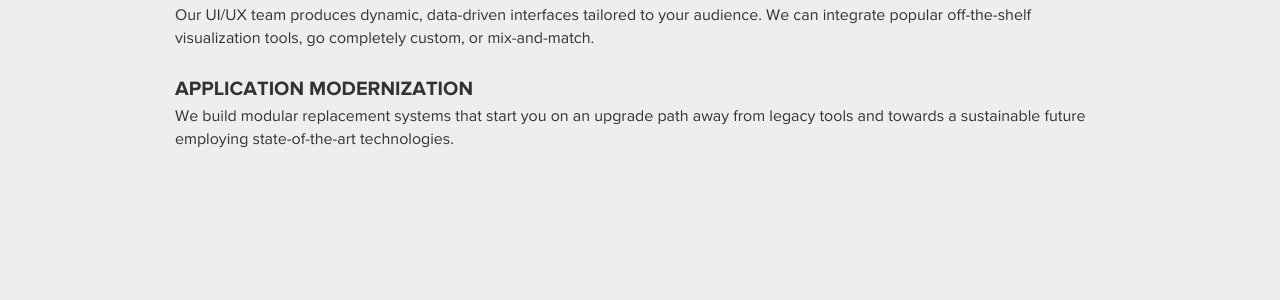
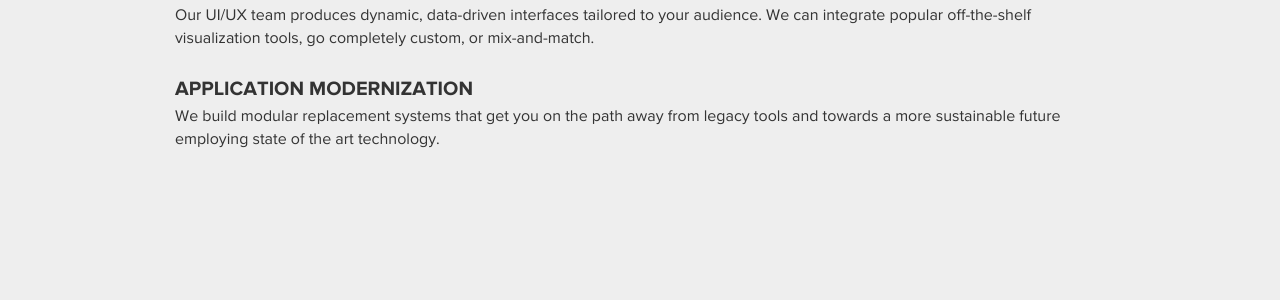
Before and after one commit to isabella232/captivationsoftware.github.io-archive, a Jekyll site: the page built from what-we-do.html, in a window 1280 px wide. Shown: the part 348-648 px from the top of the page. Built offline with Jekyll 4.4.1, drawn with Linux system fonts in a browser that asks for light colours; nearby versions of some CDN libraries; some web fonts are replaced.

Commit message:
better copy

```diff
--- a/what-we-do.html
+++ b/what-we-do.html
@@ -14,7 +14,7 @@ heading: 'What We Do'
     <p>Our UI/UX team produces dynamic, data-driven interfaces tailored to your audience. We can integrate popular off-the-shelf visualization tools, go completely custom, or mix-and-match.</p>
 
     <h3>Application Modernization</h3>
-    <p>We build modular replacement systems that start you on an upgrade path away from legacy tools and towards a sustainable future employing state-of-the-art technologies.</p>
+    <p>We build modular replacement systems that get you on the path away from legacy tools and towards a more sustainable future employing state of the art technology.</p>
 
   </div>
 </div>
```
